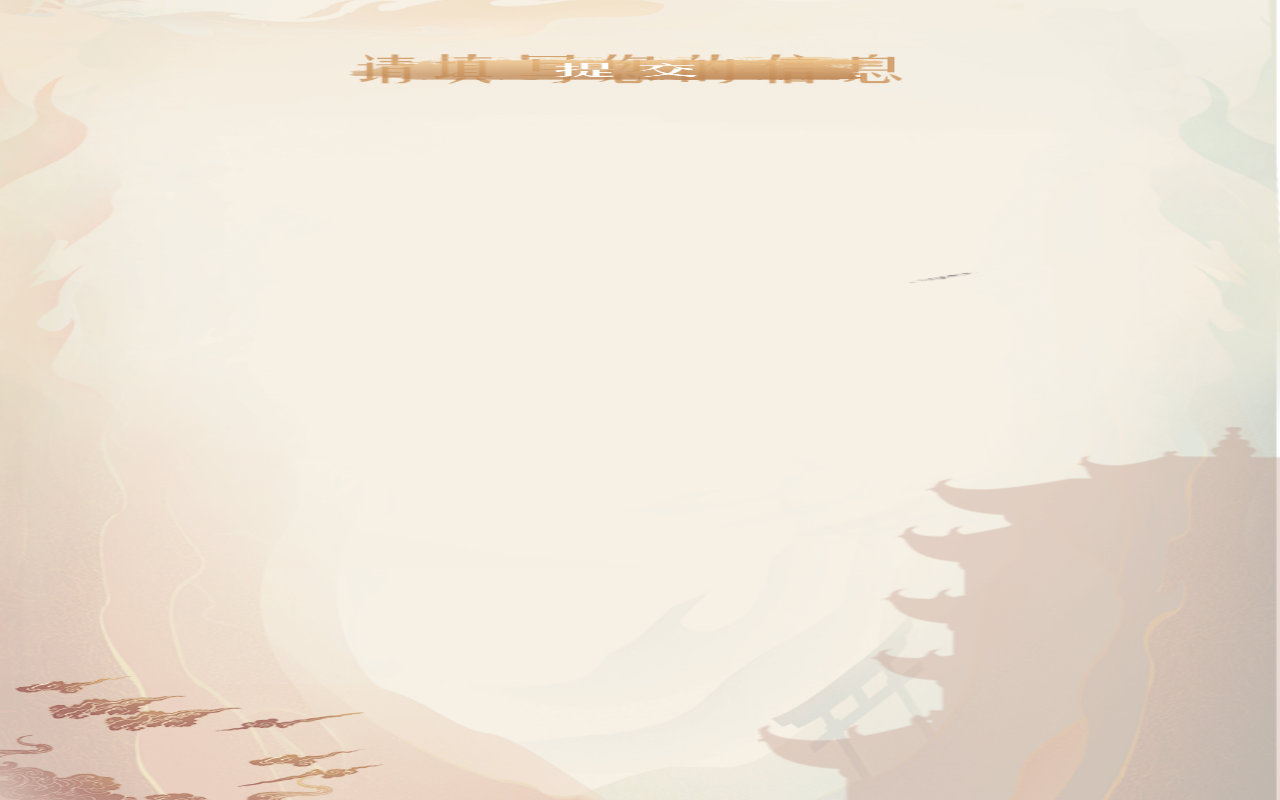
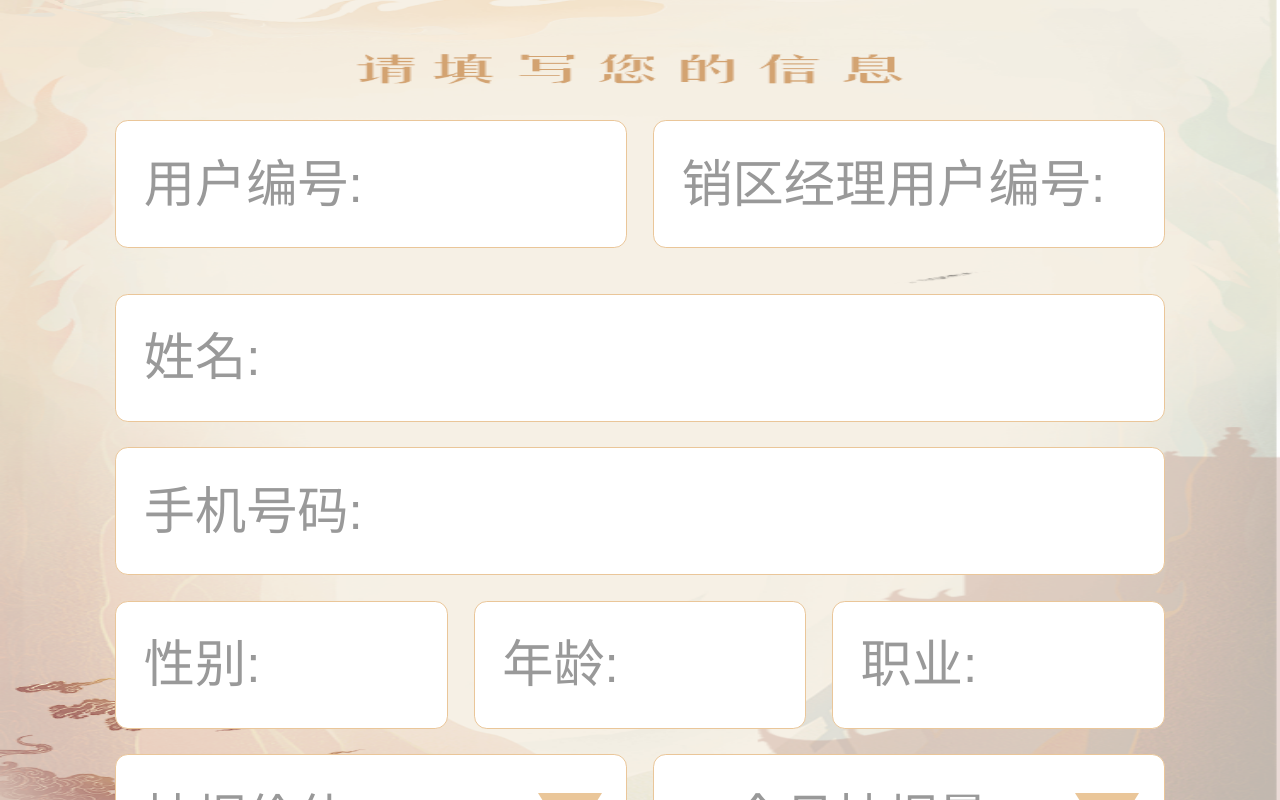
Before and after one commit to liushiwei151/hhl_consumer, a Vue app: page / in a window 1280 px wide. Built offline with nearby package versions, Linux system fonts and the light colour scheme.

Commit message:
在只有一个报错的情况下完成了页面。。。

```diff
--- /dev/null
+++ b/src/components/dropDownBox.vue
@@ -0,0 +1,58 @@
+<template>
+  <div class="DropDownBox">
+    <ul>
+      <li v-for="(item, index) in msg" :key="index" @click="propMsg(item)">{{ item }}</li>
+    </ul>
+  </div>
+</template>
+
+<script lang="ts">
+import { Component, Prop, Vue, Emit } from 'vue-property-decorator';
+@Component
+export default class DropDownBox extends Vue {
+  @Prop() msg!: Array<string>;
+  @Emit('bindSend') propSend(e: string) {
+    console.log();
+  }
+
+  propMsg(e: string) {
+    this.propSend(e);
+  }
+}
+</script>
+
+<style lang="less" scoped>
+.DropDownBox {
+  position: absolute;
+  width: 40vw;
+  background-color: rgb(234, 198, 153);
+  z-index: 90;
+  color: #fff;
+}
+ul {
+  margin: 0;
+  padding: 0;
+  box-shadow: 1px 1px 1px 1px #888888;
+}
+li {
+  list-style-type: none;
+  font-size: 4vw;
+  height: 7vw;
+}
+li::after {
+  content: '';
+  width: 90%;
+  height: 1px;
+  background-color: #fff;
+  display: block;
+  position: absolute;
+  margin: auto;
+  left: 5%;
+}
+li:last-of-type::after {
+  height: 0;
+}
+li:hover {
+  background-color: #f8d2a3;
+}
+</style>
--- a/src/views/Home.vue
+++ b/src/views/Home.vue
@@ -1,30 +1,261 @@
 <template>
-  <div class="home" :style="{height:height+'px'}">
-    <button class='send' :style="{height:height*0.1+'px'}"></button>
+  <div class="home">
+    <div class="box" :style="{ height: height + 'px', paddingTop: height * 0.15 + 'px' }">
+      <ul>
+        <li>
+          <div><input type="text" placeholder="用户编号:" v-model="userInfo.userNum" /></div>
+          <div><input type="text" placeholder="销区经理用户编号:" v-model="userInfo.mannagerNum" /></div>
+        </li>
+        <li :style="{ marginTop: height * 0.025 + 'px' }">
+          <div class="w100"><input type="text" placeholder="姓名:" v-model="userInfo.name" /></div>
+        </li>
+        <li>
+          <div class="w100"><input type="tel" placeholder="手机号码:" v-model="userInfo.phoneNum" /></div>
+        </li>
+        <li>
+          <div><input type="text" placeholder="性别:" v-model="userInfo.sex" /></div>
+          <div><input type="number" placeholder="年龄:" v-model="userInfo.age" /></div>
+          <div><input type="text" placeholder="职业:" v-model="userInfo.work" /></div>
+        </li>
+        <li>
+          <div class="triangleParent">
+            <input
+              type="text"
+              placeholder="抽烟价位:"
+              readonly="true"
+              @click="onDropDownBox('price')"
+              @blur="dropBlur"
+              v-model="userInfo.smokePrice"
+            />
+            <i :class="[isShowDrop === 'price' ? 'topTriangle' : 'bottomTriangle']"></i>
+            <dropDownBox :msg="msg1" v-show="isShowDrop === 'price'" @bindSend="assignment"></dropDownBox>
+          </div>
+          <div class="triangleParent">
+            <input
+              type="text"
+              placeholder="一个月抽烟量:"
+              readonly="true"
+              @click="onDropDownBox('weight')"
+              @blur="dropBlur"
+              v-model="userInfo.smokeNum"
+            />
+            <i :class="[isShowDrop === 'weight' ? 'topTriangle' : 'bottomTriangle']"></i>
+            <dropDownBox :msg="msg2" v-show="isShowDrop === 'weight'" @bindSend="assignment"></dropDownBox>
+          </div>
+        </li>
+        <li :style="{ marginTop: height * 0.025 + 'px' }">
+          <label>收获地址:</label>
+          <div class="triangleParent">
+            <input type="text" placeholder="省:" readonly="true" v-model="userInfo.province" />
+            <i class="bottomTriangle"></i>
+          </div>
+          <div class="triangleParent">
+            <input type="text" placeholder="市:" readonly="true" v-model="userInfo.city" />
+            <i class="bottomTriangle"></i>
+          </div>
+          <div class="triangleParent">
+            <input type="text" placeholder="区:" readonly="true" v-model="userInfo.area" />
+            <i class="bottomTriangle"></i>
+          </div>
+        </li>
+        <li><textarea :style="{ height: height * 0.1 + 'px' }" placeholder="详细地址:" /></li>
+      </ul>
+      <button @click="sendUserInfo" class="send" :style="{ height: height * 0.09 + 'px' }"></button>
+    </div>
   </div>
 </template>
 
 <script lang="ts">
 import { Component, Vue } from 'vue-property-decorator';
-@Component
+import dropDownBox from '../components/dropDownBox.vue';
+interface UserInfoConstraint {
+  userNum: string;
+  mannagerNum: string;
+  name: string;
+  phoneNum: number | string;
+  sex: string;
+  age: number | string;
+  work: string;
+  smokePrice: string;
+  smokeNum: string;
+  province: string;
+  city: string;
+  area: string;
+  address?: string;
+}
+@Component({
+  components: {
+    dropDownBox
+  }
+})
 export default class Home extends Vue {
-  height: number;
-  created() {
+  height = 0;
+  msg1: Array<string> = ['80元以上/盒', '50-80元/盒', '40-50元/盒', '30-40元/盒', '20-30元/盒', '20元以下/盒'];
+  msg2: Array<string> = ['0.5盒/天', '1盒/天', '2盒/天', '2盒以上/天'];
+  isShowDrop = '';
+  userInfo: UserInfoConstraint = {
+    userNum: '',
+    mannagerNum: '',
+    name: '',
+    phoneNum: '',
+    sex: '',
+    age: '',
+    work: '',
+    smokePrice: '',
+    smokeNum: '',
+    province: '',
+    city: '',
+    area: '',
+    address: ''
+  };
+
+  created(): void {
     this.height = document.documentElement.clientHeight;
+  }
+
+  mounted(): void {
+    const self = this;
+    window.onresize = () => {
+      console.log(self.height);
+      setTimeout(() => {
+        if (document.activeElement != null) {
+          document.activeElement.scrollIntoViewIfNeeded();
+        }
+      }, 0);
+    };
+  }
+
+  onDropDownBox(e: string) {
+    if (this.isShowDrop === e) {
+      this.isShowDrop = '';
+    } else {
+      this.isShowDrop = e;
+    }
+  }
+
+  dropBlur() {
+    const self = this;
+    setTimeout(() => {
+      self.isShowDrop = '';
+    }, 300);
+  }
+
+  assignment(e: string) {
+    if (this.msg1.indexOf(e) === -1) {
+      setTimeout(() => {
+        this.userInfo.smokeNum = e;
+      }, 300);
+    } else {
+      setTimeout(() => {
+        this.userInfo.smokePrice = e;
+      }, 300);
+    }
+  }
+
+  sendUserInfo() {
+    console.log(this.userInfo);
   }
 }
 </script>
 <style scoped lang="less">
 .home {
-  background: url(../assets/bg.png) no-repeat;
-  background-size: 100% 100%;
   width: 100%;
+  height: 100%;
   position: fixed;
-  .send{
+  overflow: hidden;
+  overflow-y: scroll;
+  .triangleParent {
+    position: relative;
+  }
+  .topTriangle {
+    width: 0;
+    height: 0;
+    right: 2vw;
+    top: 3vw;
+    border-width: 0 2.5vw 4vw;
+    border-style: solid;
+    border-color: transparent transparent rgb(234, 198, 153);
+    position: absolute;
+    display: block;
+  }
+  .bottomTriangle {
+    width: 0;
+    height: 0;
+    right: 2vw;
+    top: 3vw;
+    border-width: 4vw 2.5vw 0;
+    border-style: solid;
+    border-color: rgb(234, 198, 153) transparent transparent;
+    position: absolute;
+    display: block;
+  }
+  .box {
+    width: 100%;
+    box-sizing: border-box;
+    background: url(../assets/bg.png) no-repeat;
+    background-size: 100% 100%;
+    flex: 1;
+  }
+  .w100 {
+    width: 100%;
+  }
+  ul {
+    margin: 0;
+    padding: 0 7vw 0 9vw;
+    box-sizing: border-box;
+    display: flex;
+    flex-direction: column;
+    justify-content: space-between;
+    align-items: flex-start;
+  }
+  li > div {
+    width: 40vw;
+    height: 10vw;
+    margin-right: 2vw;
+  }
+  li {
+    list-style-type: none;
+    display: flex;
+    justify-content: space-between;
+    width: 100%;
+    margin-bottom: 2vw;
+    textarea::-webkit-input-placeholder {
+      color: #999999;
+    }
+    textarea {
+      width: 100%;
+      overflow: auto;
+      word-break: break-all;
+      border: solid 1px rgb(234, 198, 153);
+      font-size: 4vw;
+      text-indent: 2vw;
+    }
+    label {
+      font-size: 4.5vw;
+      white-space: nowrap;
+      display: flex;
+      justify-content: center;
+      align-items: center;
+    }
+    input {
+      width: 100%;
+      border: solid 1px rgb(234, 198, 153);
+      border-radius: 1vw;
+      height: 100%;
+      font-size: 4vw;
+      text-indent: 2vw;
+      box-sizing: border-box;
+    }
+    input::-webkit-input-placeholder {
+      color: #999999;
+    }
+  }
+  .send {
     border: none;
     background: url(../assets/button.png) no-repeat;
     background-size: 100% 100%;
     width: 60vw;
+    outline: none;
   }
 }
 </style>
--- a/vue.config.js
+++ b/vue.config.js
@@ -4,8 +4,8 @@ module.exports = {
     config
       .plugin('html')
       .tap(args => {
-        args[0].title = '你想设置的title名字'
-        return args
-      })
+        args[0].title = '黄鹤雅集';
+        return args;
+      });
   }
-}
+};
```
Also changed, not shown: .eslintrc.js, src/assets/button.png.
